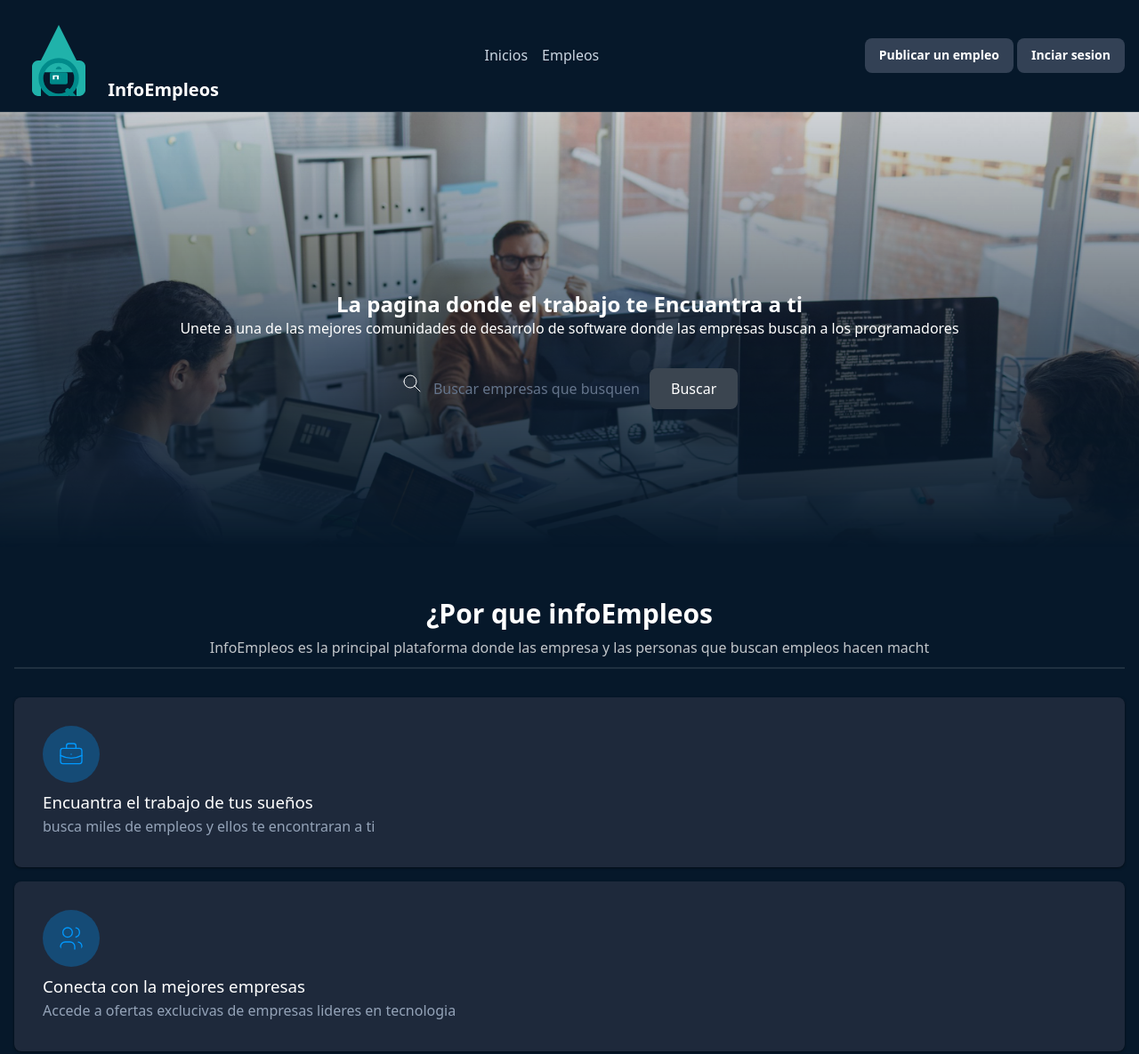
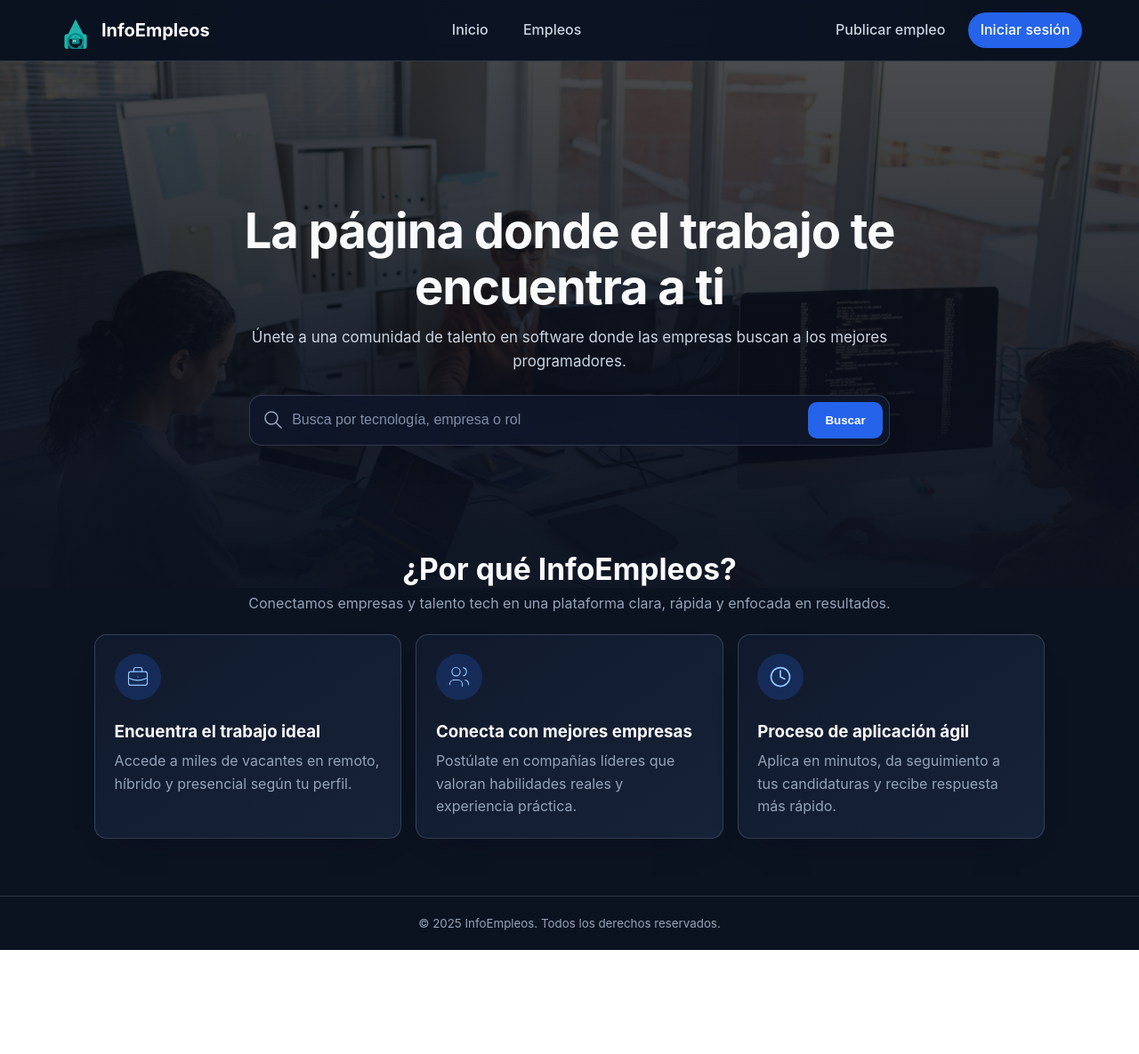
Before and after one commit to romerdaniel333/Aplicacion-web-Funcional-, a plain HTML site: page Proyecto pagina/index.html in a window 1280 px wide. Shown: the top 1185 px of the page at 89% size. After the commit the page ends 1068 px from the top, so only its background shows below. Drawn offline with Linux system fonts and the light colour scheme.

Commit message:
Mejora diseño profesional de la página principal

```diff
--- a/Proyecto pagina/index.html
+++ b/Proyecto pagina/index.html
@@ -1,82 +1,87 @@
 <!DOCTYPE html>
 <html lang="es">
 <head>
-<title>InfoEmpleos - inicio </title>
-
-<metaname name = "description" content = "Encuantra las mejores ofertas de trabajo adaptadasa ti ">
+  <meta charset="UTF-8" />
+  <meta name="viewport" content="width=device-width, initial-scale=1.0" />
+  <meta name="description" content="Encuentra las mejores ofertas de trabajo adaptadas a ti" />
+  <title>InfoEmpleos - Inicio</title>
+  <link rel="stylesheet" href="./style.css" />
 </head>
-<link rel = stylesheet href="./style.css"/>
-
-
-
 <body>
-<header>
-    <h2><svg width="100" height="100" viewBox="0 0 150 110" fill="none" xmlns="http://www.w3.org/2000/svg">
+  <header class="site-header">
+    <h2 class="brand">
+      <svg width="100" height="100" viewBox="0 0 150 110" fill="none" xmlns="http://www.w3.org/2000/svg" aria-hidden="true">
         <path d="M75 10L115 90H35L75 10Z" fill="#20B2AA"/>
-
         <path d="M40 70C35 70 30 75 30 80V120C30 125 35 130 40 130H45V70H40Z" fill="#20B2AA"/>
         <path d="M110 70C115 70 120 75 120 80V120C120 125 115 130 110 130H105V70H110Z" fill="#20B2AA"/>
-
         <circle cx="75" cy="100" r="30" stroke="#008B8B" stroke-width="8"/>
         <rect x="90" y="115" width="35" height="8" rx="4" transform="rotate(45 90 115)" fill="#008B8B"/>
-
         <rect x="60" y="90" width="30" height="20" rx="3" fill="#008B8B"/>
         <path d="M70 85L80 85C80 82 77 80 75 80C73 80 70 82 70 85Z" fill="#008B8B"/>
         <path d="M65 95L65 102L68 102L68 97L72 97L72 102L75 102L75 95L65 95Z" fill="white"/>
       </svg>
-
-        InfoEmpleos</h2>
+      InfoEmpleos
+    </h2>
 
     <nav>
-        <a href= "">Inicios</a>
-        <a href= "empleos.html">Empleos</a>
+      <a href="index.html">Inicio</a>
+      <a href="empleos.html">Empleos</a>
     </nav>
 
-    <div>
-        <a href= "">Publicar un empleo</a>
-        <a href= "">Inciar sesion </a>
-
-
+    <div class="header-actions">
+      <a href="">Publicar empleo</a>
+      <a href="">Iniciar sesión</a>
     </div>
   </header>
+
   <main>
-    <section>
-        <img src="./vista-angulo-alto-equipo-desarrollo-software-diverso-que-usa-computadoras-escribe-codigo-mientras-colabora-proyecto-oficina-moderna-espacio-copia.jpg" width="700 "/>
-        <h1>La pagina donde el trabajo te Encuantra a ti </h1>
-        <p>Unete a una de las mejores comunidades de desarrolo de software donde las empresas buscan a los programadores </p>
-        <form role="search">
-            <svg xmlns="http://www.w3.org/2000/svg" width="24" height="24" viewBox="0 0 24 24" fill="none" stroke="currentColor" stroke-width="1" stroke-linecap="round" stroke-linejoin="round" class="icon icon-tabler icons-tabler-outline icon-tabler-search"><path stroke="none" d="M0 0h24v24H0z" fill="none"/><path d="M10 10m-7 0a7 7 0 1 0 14 0a7 7 0 1 0 -14 0" /><path d="M21 21l-6 -6" /></svg>
-            <input type="text" placeholder="Buscar empresas que busquen tus habilidades y experencias" />
-            <button type="submit"> Buscar </button>
+    <section class="hero">
+      <img src="./vista-angulo-alto-equipo-desarrollo-software-diverso-que-usa-computadoras-escribe-codigo-mientras-colabora-proyecto-oficina-moderna-espacio-copia.jpg" alt="Equipo de desarrollo de software trabajando en oficina" />
+      <div class="hero-content">
+        <h1>La página donde el trabajo te encuentra a ti</h1>
+        <p>Únete a una comunidad de talento en software donde las empresas buscan a los mejores programadores.</p>
+        <form role="search" aria-label="Buscar empleos o empresas">
+          <div class="search-box">
+            <span aria-hidden="true">
+              <svg xmlns="http://www.w3.org/2000/svg" width="24" height="24" viewBox="0 0 24 24" fill="none" stroke="currentColor" stroke-width="1.6" stroke-linecap="round" stroke-linejoin="round"><path stroke="none" d="M0 0h24v24H0z" fill="none"/><path d="M10 10m-7 0a7 7 0 1 0 14 0a7 7 0 1 0 -14 0" /><path d="M21 21l-6 -6" /></svg>
+            </span>
+            <input type="text" placeholder="Busca por tecnología, empresa o rol" />
+            <button type="submit">Buscar</button>
+          </div>
         </form>
+      </div>
     </section>
 
+    <section class="features">
+      <header>
+        <h2>¿Por qué InfoEmpleos?</h2>
+        <p>Conectamos empresas y talento tech en una plataforma clara, rápida y enfocada en resultados.</p>
+      </header>
 
-<section>
-    <header>
-        <h2>¿Por que infoEmpleos</h2>
-        <p>InfoEmpleos es la principal plataforma donde las empresa y las personas que buscan empleos hacen macht</p>
-
-    </header>
-    <footer></footer>
+      <div class="feature-grid">
+        <article>
+          <svg xmlns="http://www.w3.org/2000/svg" width="24" height="24" viewBox="0 0 24 24" fill="none" stroke="currentColor" stroke-width="1" stroke-linecap="round" stroke-linejoin="round"><path stroke="none" d="M0 0h24v24H0z" fill="none"/><path d="M3 7m0 2a2 2 0 0 1 2 -2h14a2 2 0 0 1 2 2v9a2 2 0 0 1 -2 2h-14a2 2 0 0 1 -2 -2z" /><path d="M8 7v-2a2 2 0 0 1 2 -2h4a2 2 0 0 1 2 2v2" /><path d="M12 12l0 .01" /><path d="M3 13a20 20 0 0 0 18 0" /></svg>
+          <h3>Encuentra el trabajo ideal</h3>
+          <p>Accede a miles de vacantes en remoto, híbrido y presencial según tu perfil.</p>
+        </article>
 
         <article>
-        <svg xmlns="http://www.w3.org/2000/svg" width="24" height="24" viewBox="0 0 24 24" fill="none" stroke="currentColor" stroke-width="1" stroke-linecap="round" stroke-linejoin="round" class="icon icon-tabler icons-tabler-outline icon-tabler-briefcase"><path stroke="none" d="M0 0h24v24H0z" fill="none"/><path d="M3 7m0 2a2 2 0 0 1 2 -2h14a2 2 0 0 1 2 2v9a2 2 0 0 1 -2 2h-14a2 2 0 0 1 -2 -2z" /><path d="M8 7v-2a2 2 0 0 1 2 -2h4a2 2 0 0 1 2 2v2" /><path d="M12 12l0 .01" /><path d="M3 13a20 20 0 0 0 18 0" /></svg>
-        <h3>Encuantra el trabajo de tus sueños </h3>
-        <p> busca miles de empleos y ellos te encontraran a ti </p>
+          <svg xmlns="http://www.w3.org/2000/svg" width="24" height="24" viewBox="0 0 24 24" fill="none" stroke="currentColor" stroke-width="1" stroke-linecap="round" stroke-linejoin="round"><path stroke="none" d="M0 0h24v24H0z" fill="none"/><path d="M9 7m-4 0a4 4 0 1 0 8 0a4 4 0 1 0 -8 0" /><path d="M3 21v-2a4 4 0 0 1 4 -4h4a4 4 0 0 1 4 4v2" /><path d="M16 3.13a4 4 0 0 1 0 7.75" /><path d="M21 21v-2a4 4 0 0 0 -3 -3.85" /></svg>
+          <h3>Conecta con mejores empresas</h3>
+          <p>Postúlate en compañías líderes que valoran habilidades reales y experiencia práctica.</p>
         </article>
 
-
         <article>
-        <svg xmlns="http://www.w3.org/2000/svg" width="24" height="24" viewBox="0 0 24 24" fill="none" stroke="currentColor" stroke-width="1" stroke-linecap="round" stroke-linejoin="round" class="icon icon-tabler icons-tabler-outline icon-tabler-users"><path stroke="none" d="M0 0h24v24H0z" fill="none"/><path d="M9 7m-4 0a4 4 0 1 0 8 0a4 4 0 1 0 -8 0" /><path d="M3 21v-2a4 4 0 0 1 4 -4h4a4 4 0 0 1 4 4v2" /><path d="M16 3.13a4 4 0 0 1 0 7.75" /><path d="M21 21v-2a4 4 0 0 0 -3 -3.85" /></svg>
-        <h3>Conecta con la mejores empresas</h3>
-        <p>Accede a ofertas exclucivas de empresas lideres en tecnologia</p>
+          <svg xmlns="http://www.w3.org/2000/svg" width="24" height="24" viewBox="0 0 24 24" fill="none" stroke="currentColor" stroke-width="1.5" stroke-linecap="round" stroke-linejoin="round"><path d="M12 6v6l4 2"/><circle cx="12" cy="12" r="9"/></svg>
+          <h3>Proceso de aplicación ágil</h3>
+          <p>Aplica en minutos, da seguimiento a tus candidaturas y recibe respuesta más rápido.</p>
         </article>
+      </div>
     </section>
   </main>
-<footer>
-    <small>&copy; 2025 InfoEmpleos . todos los derechos reservados </small>
+
+  <footer class="site-footer">
+    <small>&copy; 2025 InfoEmpleos. Todos los derechos reservados.</small>
   </footer>
-
 </body>
 </html>
--- a/Proyecto pagina/style.css
+++ b/Proyecto pagina/style.css
@@ -4,348 +4,256 @@
   box-sizing: border-box;
 }
 
-
-
-
-
-
 :root {
-  --primary: #3b4550;
-  --primary-dark: #0a3d66;
-  --primary-hover: #0d5ba8;
-  --primary-light: #09f;
-  --background: #06182a;
-  --text-primary: #ffffff;
+  --primary: #2563eb;
+  --primary-dark: #1d4ed8;
+  --background: #0b1220;
+  --surface: #111a2c;
+  --surface-soft: #162238;
+  --text-primary: #f8fafc;
   --text-secondary: #cbd5e1;
   --text-muted: #94a3b8;
-  --border: rgba(255, 255, 255, 0.1);
-  --card-bg: #1e293b;
-  --shadow: rgba(0, 0, 0, 0.3);
-  --input-bg: #1e293b;
-  --hsla-example: hsla(210, 100%, 56%, 1);
+  --border: rgba(148, 163, 184, 0.25);
+  --shadow: rgba(2, 6, 23, 0.55);
 }
 
-
-
-
-
-
-
-
-
-
-@font-face {
-  font-family: 'Inter Variable';
-  font-style: normal;
-  font-display: swap;
-  font-weight: 100 900;
-  src: url(https://cdn.jsdelivr.net/fontsource/fonts/inter:vf@latest/latin-wght-normal.woff2) format('woff2-variations');
-  unicode-range: U+0000-00FF,U+0131,U+0152-0153,U+02BB-02BC,U+02C6,U+02DA,U+02DC,U+0304,U+0308,U+0329,U+2000-206F,U+20AC,U+2122,U+2191,U+2193,U+2212,U+2215,U+FEFF,U+FFFD;
-}
-
-
-
-
-
-
-
-
-
-
 body {
-  font-family: system-ui;
-  background-color: var(--background);
+  font-family: Inter, "Segoe UI", Roboto, sans-serif;
   color: var(--text-primary);
+  background: radial-gradient(circle at top, #17233a 0%, var(--background) 45%);
   min-height: 100vh;
-  display: flex;
-  flex-direction: column;
   line-height: 1.6;
 }
 
+.site-header {
+  position: sticky;
+  top: 0;
+  z-index: 10;
+  display: flex;
+  align-items: center;
+  justify-content: space-between;
+  gap: 1rem;
+  padding: 0.8rem 5vw;
+  border-bottom: 1px solid var(--border);
+  backdrop-filter: blur(10px);
+  background-color: rgba(11, 18, 32, 0.85);
+}
 
-
-
-
-
-
-
-
-
-
-
-
-/* Títulos principales */
-h1 {
-  font-size: 1.5rem;
-  line-height: 1.2;
-  text-wrap: balance;
+.brand {
   display: flex;
   align-items: center;
   gap: 0.5rem;
-
-  svg {
-    width: 2rem;
-    height: 2rem;
-    color: var(--primary-light);
-  }
+  font-size: 1.25rem;
 }
 
-h1 + p {
-  text-wrap: balance;
-  margin-bottom: 2rem
+.brand svg {
+  width: 42px;
+  height: 42px;
 }
 
-/* Header */
-header {
-  border-bottom: 1px solid var(--border);
-  background: var(--background);
-  padding: .5rem 1rem;
+nav,
+.header-actions {
   display: flex;
   align-items: center;
-  justify-content: space-between;
-  gap: 2rem;
-
-  h2 {
-    font-size: 1.25rem;
-    font-weight: 700;
-    color: var(--text-primary);
-  }
+  gap: 0.75rem;
 }
 
-/* Navegación del header a otras páginas */
-nav {
-  align-items: center;
-  gap: 1rem;
-  display: flex;
-
-  a {
+nav a,
+.header-actions a {
   text-decoration: none;
   color: var(--text-secondary);
-    transition: color 0.2s;
   font-weight: 500;
-
-    &:hover, &:focus {
-      color: var(--primary);
-      outline: none;
-    }
-  }
+  padding: 0.45rem 0.85rem;
+  border-radius: 999px;
+  transition: all 0.2s ease;
 }
 
-/* Botones del Header */
-header div a {
-  padding: 0.5rem 1rem;
-  border-radius: 0.5rem;
-  background-color: #334155;
+nav a:hover,
+.header-actions a:hover {
   color: var(--text-primary);
-  display: inline-block;
-  font-size: 0.875rem;
-  font-weight: 700;
-  text-decoration: none;
-  /* TODO */
+  background: rgba(148, 163, 184, 0.15);
 }
 
-/* Hero */
-main > section:nth-child(1) {
-  height: 500px;
-  text-align: center;
-  display: flex;
-  flex-direction: column;
-  justify-content: center;
-  align-items: center;
-
-  h1 {
-    padding-top: 36px;
+.header-actions a:last-child {
+  background: var(--primary);
+  color: #fff;
 }
 
-  & > img {
+.header-actions a:last-child:hover {
+  background: var(--primary-dark);
+}
+
+.hero {
+  position: relative;
+  min-height: 74vh;
+  display: flex;
+  align-items: center;
+  justify-content: center;
+  padding: 3rem 1rem;
+  text-align: center;
+  overflow: hidden;
+}
+
+.hero img {
   position: absolute;
+  inset: 0;
   width: 100%;
   height: 100%;
   object-fit: cover;
-    z-index: -1;
-    left: 0;
-    right: 0;
-    mask-image: linear-gradient(to bottom, rgba(16, 25, 34, 1) 5%, rgba(16, 25, 34, 0) 80%);
-  }
+  filter: brightness(0.35);
 }
 
-/* Formulario de Búsqueda */
-form {
-  max-width: 42rem;
-  width: 100%;
-  margin: 0 auto;
-  padding-inline: 1rem;
+.hero::after {
+  content: "";
+  position: absolute;
+  inset: 0;
+  background: linear-gradient(to bottom, rgba(11, 18, 32, 0.2) 0%, rgba(11, 18, 32, 0.9) 90%);
 }
 
-form > div {
+.hero-content {
+  position: relative;
+  z-index: 1;
+  max-width: 900px;
+  padding: 2rem;
+}
+
+h1 {
+  font-size: clamp(2rem, 5vw, 3.4rem);
+  line-height: 1.15;
+  letter-spacing: -0.02em;
+  margin-bottom: 0.75rem;
+}
+
+.hero p {
+  color: var(--text-secondary);
+  margin-bottom: 1.5rem;
+  font-size: 1.06rem;
+}
+
+form {
+  max-width: 720px;
+  margin: 0 auto;
+}
+
+.search-box {
   display: flex;
   align-items: center;
-  background-color: var(--input-bg);
-  border-radius: 0.5rem;
-  box-shadow: 0 10px 15px -3px var(--shadow);
-  padding: 0.5rem;
-  gap: 0.5rem;
+  gap: 0.6rem;
+  background: rgba(15, 23, 42, 0.95);
+  border: 1px solid var(--border);
+  border-radius: 14px;
+  padding: 0.45rem;
+  box-shadow: 0 18px 40px -24px var(--shadow);
 }
 
-form span {
-  padding-left: 0.75rem;
+.search-box span {
   color: var(--text-muted);
   display: flex;
-  align-items: center;
-  flex-shrink: 0;
+  margin-left: 0.4rem;
 }
 
-form input[type="text"] {
+input[type="text"] {
   flex: 1;
-  background: transparent;
+  min-width: 0;
   border: none;
   outline: none;
+  background: transparent;
   color: var(--text-primary);
-  padding: 0.75rem 0.5rem;
   font-size: 1rem;
-  font-family: inherit;
 }
 
-form input[type="text"]::placeholder {
-  color: #64748b;
+input[type="text"]::placeholder {
+  color: #7f8ea7;
 }
 
 button {
-  padding: 0.75rem 1.5rem;
-  border-radius: 0.5rem;
-  background-color: var(--primary);
-  color: white;
-  font-weight: 400;
   border: none;
+  border-radius: 10px;
+  padding: 0.8rem 1.2rem;
+  background: var(--primary);
+  color: #fff;
+  font-weight: 600;
   cursor: pointer;
-  transition: all 0.2s;
-  font-family: inherit;
-  font-size: 1rem;
-  white-space: nowrap;
-
-  &:hover, /* pseudo-clase que significa que el ratón está encima */
-  &:focus { /* pseudo-clase que significa que el elemento tiene el foco */
-    background-color: var(--primary-hover);
-    outline: 2px solid white;
-    outline-offset: 2px;
 }
 
-  &:active {
-    transform: scale(0.90)
+button:hover {
+  background: var(--primary-dark);
 }
 
-  &:disabled {
-    opacity: .5;
-    pointer-events: none;
-  }
+.features {
+  max-width: 1100px;
+  margin: -3rem auto 0;
+  padding: 0 1rem 4rem;
+  position: relative;
+  z-index: 1;
 }
 
-/* Features Section */
-main > section:nth-child(2) {
-  padding-inline: 1rem;
-  background-color: var(--background);
-  padding-top: 2rem;
-
-  & > header {
-    gap: 2px;
-    flex-direction: column;
-
-    h2 {
-      margin-bottom: 0;
+.features > header {
+  text-align: center;
+  margin-bottom: 1.3rem;
 }
 
-    p {
-      opacity: .75;
-    }
+.features h2 {
+  font-size: clamp(1.5rem, 3vw, 2.1rem);
 }
 
-  & > div {
-    max-width: 1280px;
-    margin: 0 auto;
-  }
+.features header p {
+  color: var(--text-muted);
 }
 
-main > section:nth-child(2) h2 {
-  font-size: 1.875rem;
-  font-weight: 700;
-  color: var(--text-primary);
-  margin-bottom: 1rem;
-}
-
-main > section:nth-child(2) > div > div:first-child > p {
-  font-size: 1.125rem;
-  color: var(--text-muted);
-  max-width: 42rem;
-  margin: 0 auto;
-}
-
-/* Grid de Features */
-main > section:nth-child(2) footer {
+.feature-grid {
   display: grid;
-  grid-template-columns: repeat(auto-fit, minmax(280px, 1fr));
-  gap: 16px
-}
-
-/* Feature Cards */
-/* article {
-  background-color: var(--card-bg);
-  padding: 2rem;
-  margin-bottom: 16px;
-  border-radius: 0.5rem;
-  box-shadow: 0px 1px 3px 0 var(--shadow);
-
-  svg {
-    color: var(--primary-light);
-    background: rgba(0, 153, 255, 0.3);
-    border-radius: 9999px;
-    width: 64px;
-    height: 64px;
-    padding: 16px;
-  }
-
-  h3 {
-    font-weight: 500;
-  }
-
-  p {
-    color: var(--text-muted);
-  }
-} */
-
-/* Footer */
-footer {
-  background-color: var(--background);
-  border-top: 1px solid var(--border);
-  text-align: center;
-  padding: 16px;
-
-  small {
-    color: var(--text-muted);
-    font-size: 0.875rem;
-  }
+  grid-template-columns: repeat(auto-fit, minmax(220px, 1fr));
+  gap: 1rem;
 }
 
 article {
-  background-color: var(--card-bg);
-  padding: 2rem;
-  margin-bottom: 16px;
-  border-radius: 0.5rem;
-  box-shadow: 0px 1px 3px 0px rgba(0, 0, 0, 0.5);
-
-  svg {
-    color: var(--primary-light);
-    background: rgba(0, 153, 255, .3);
-    width: 64px;
-    height: 64px;
-    border-radius: 100%;
-    padding: 16px;
+  background: linear-gradient(145deg, var(--surface), var(--surface-soft));
+  border: 1px solid var(--border);
+  border-radius: 14px;
+  padding: 1.35rem;
+  box-shadow: 0 18px 35px -28px var(--shadow);
 }
 
-  p {
+article svg {
+  width: 52px;
+  height: 52px;
+  padding: 12px;
+  border-radius: 50%;
+  color: #8ec5ff;
+  background: rgba(37, 99, 235, 0.22);
+}
+
+article h3 {
+  margin: 0.8rem 0 0.35rem;
+}
+
+article p {
   color: var(--text-muted);
 }
 
-  h3 {
-    font-weight: 500;
+.site-footer {
+  border-top: 1px solid var(--border);
+  text-align: center;
+  padding: 1.1rem;
+  color: var(--text-muted);
+}
+
+@media (max-width: 860px) {
+  .site-header {
+    flex-wrap: wrap;
+    justify-content: center;
+  }
+
+  .hero {
+    min-height: 70vh;
+  }
+
+  .search-box {
+    flex-wrap: wrap;
+  }
+
+  button {
+    width: 100%;
   }
 }
```
Lines whose indentation alone changed are shown as unchanged.
